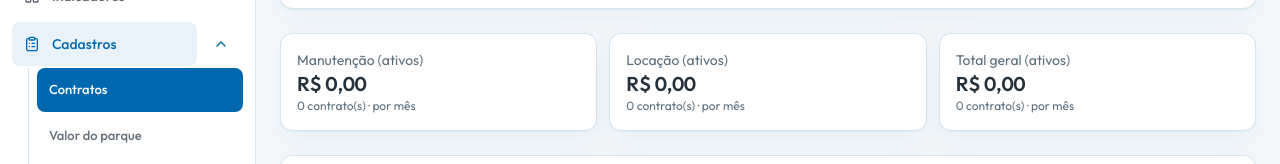
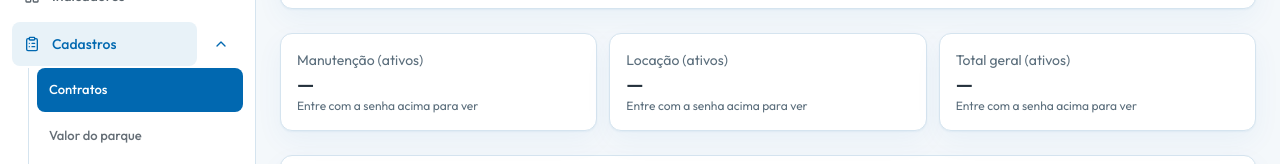
Before and after one commit to leandroborgeseng/AionScope, a Next.js app: page /cadastros/contratos in a window 1280 px wide. Shown: the part 188-352 px from the top of the page. Built offline with nearby package versions, Linux system fonts and the light colour scheme; no server answers; a web font is replaced by a local one.

Commit message:
M1 ciclo 5: /cadastros/contratos sem sessão não mostra totais R$ 0,00 ("—")

```diff
--- a/components/cadastros/contratos-form.tsx
+++ b/components/cadastros/contratos-form.tsx
@@ -380,13 +380,14 @@ export function ContratosCadastroForm() {
           <Card key={rotulo}>
             <CardContent className="pt-4">
               <p className="text-sm text-aion-muted">{rotulo} (ativos)</p>
-              <p className="text-xl font-semibold tabular-nums text-aion-ink">{formatBRL(t.valor)}</p>
-              <p className="text-xs text-aion-muted">{t.qtde} contrato(s) · por mês</p>
+              {/* M1 ciclo 5: sem sessão a lista vem 401 (vazia) — nunca mostrar R$ 0,00; o formulário de senha está no topo. */}
+              <p className="text-xl font-semibold tabular-nums text-aion-ink">{logado ? formatBRL(t.valor) : "—"}</p>
+              <p className="text-xs text-aion-muted">{logado ? `${t.qtde} contrato(s) · por mês` : "Entre com a senha acima para ver"}</p>
             </CardContent>
           </Card>
         ))}
       </section>
-      {totais.SEM_TIPO.qtde > 0 ? (
+      {logado && totais.SEM_TIPO.qtde > 0 ? (
         <p className="text-sm text-amber-900">
           {totais.SEM_TIPO.qtde} contrato(s) ativo(s) sem tipo ({formatBRL(totais.SEM_TIPO.valor)}) entram só no total geral.
         </p>
```
